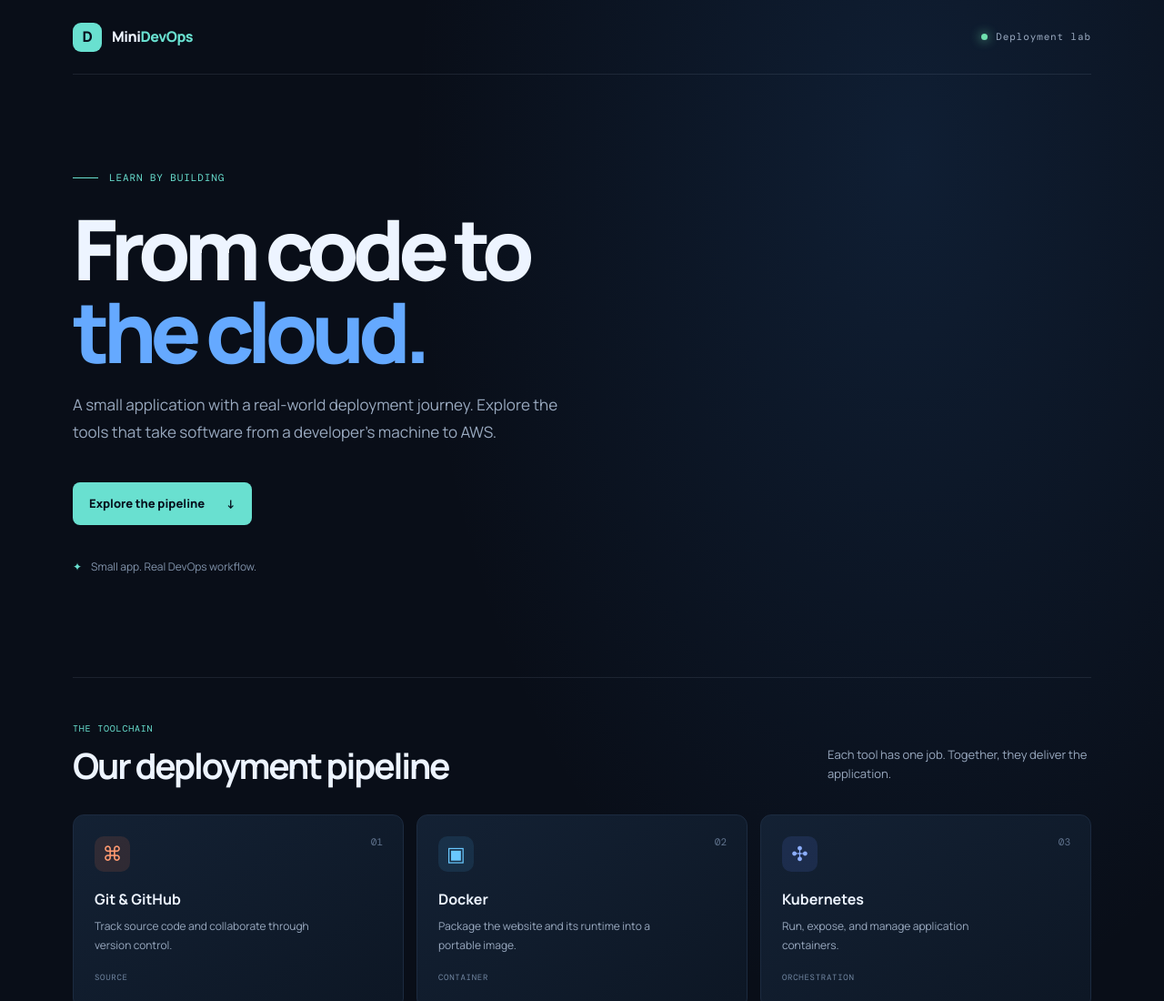
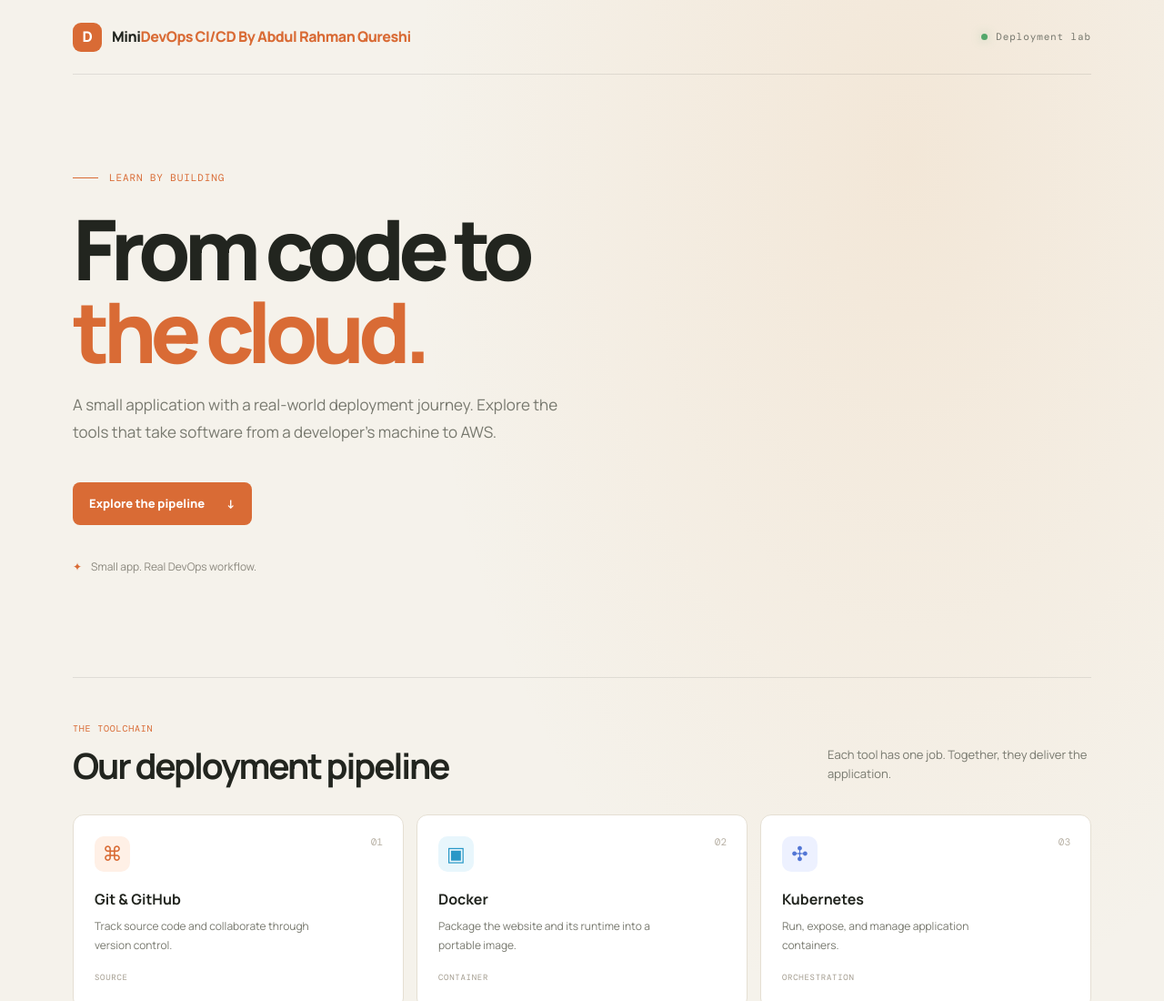
Before and after one commit to hajiqureshi26/mini-devops, a plain HTML site: page index.html in a window 1280 px wide. Shown: the top 1100 px of the page at 91% size. Drawn offline with nearby package versions, Linux system fonts and the light colour scheme.

Commit message:
first CI/CD Update

```diff
--- a/index.html
+++ b/index.html
@@ -1,5 +1,6 @@
 <!DOCTYPE html>
 <html lang="en">
+
 <head>
     <meta charset="UTF-8">
     <meta name="viewport" content="width=device-width, initial-scale=1.0">
@@ -7,12 +8,14 @@
     <title>Mini DevOps Project</title>
     <link rel="stylesheet" href="style.css">
 </head>
+
 <body>
     <header class="site-header">
         <a class="brand" href="#" aria-label="Mini DevOps home">
             <span class="brand-mark">D</span>
-      <span>Mini<span class="brand-accent">DevOps</span></span>
+            <span>Mini<span class="brand-accent">DevOps CI/CD By Abdul Rahman Qureshi </span></span>
         </a>
+
         <span class="status"><span class="status-dot"></span> Deployment lab</span>
     </header>
 
@@ -109,4 +112,5 @@
         <span class="version">VERSION 1.0.0</span>
     </footer>
 </body>
+
 </html>
--- a/style.css
+++ b/style.css
@@ -1,121 +1,428 @@
 @import url('https://fonts.googleapis.com/css2?family=DM+Mono:wght@400;500&family=Manrope:wght@400;500;600;700;800&display=swap');
-
 :root {
-  color-scheme: dark;
-  --bg: #090e18;
-  --panel: #101a2a;
-  --panel-border: #1c2b40;
-  --text: #edf4ff;
-  --muted: #9aaac0;
-  --blue: #65a9ff;
-  --cyan: #69e0d0;
+    color-scheme: light;
+    --bg: #f5f2eb;
+    --panel: #ffffff;
+    --panel-border: #e5dfd3;
+    --text: #22251f;
+    --muted: #77786e;
+    --blue: #d96b35;
+    --cyan: #d96b35;
 }
 
-* { box-sizing: border-box; }
-html { scroll-behavior: smooth; }
+* {
+    box-sizing: border-box;
+}
+
+html {
+    scroll-behavior: smooth;
+}
+
 body {
     margin: 0;
-  background:
-    radial-gradient(ellipse at 78% 9%, rgba(44, 105, 177, .18), transparent 34rem),
-    var(--bg);
+    background: radial-gradient(ellipse at 78% 9%, rgba(230, 173, 113, .16), transparent 34rem), var(--bg);
     color: var(--text);
     font-family: 'Manrope', sans-serif;
     line-height: 1.6;
 }
-a { color: inherit; text-decoration: none; }
-.site-header, main, footer { width: min(1120px, calc(100% - 48px)); margin-inline: auto; }
+
+a {
+    color: inherit;
+    text-decoration: none;
+}
+
+.site-header,
+main,
+footer {
+    width: min(1120px, calc(100% - 48px));
+    margin-inline: auto;
+}
+
 .site-header {
     height: 82px;
     display: flex;
     align-items: center;
     justify-content: space-between;
-  border-bottom: 1px solid rgba(154, 170, 192, .13);
+    border-bottom: 1px solid rgba(34, 37, 31, .10);
 }
-.brand { display: inline-flex; align-items: center; gap: 11px; font-weight: 800; letter-spacing: -.5px; }
+
+.brand {
+    display: inline-flex;
+    align-items: center;
+    gap: 11px;
+    font-weight: 800;
+    letter-spacing: -.5px;
+}
+
 .brand-mark {
-  width: 32px; height: 32px; display: grid; place-items: center;
-  border-radius: 9px; color: #07111e; background: var(--cyan); font-weight: 800;
+    width: 32px;
+    height: 32px;
+    display: grid;
+    place-items: center;
+    border-radius: 9px;
+    color: #fff;
+    background: #d96b35;
+    font-weight: 800;
 }
-.brand-accent { color: var(--cyan); }
-.status, .eyebrow, .section-kicker, .tool-tag, .version {
+
+.brand-accent {
+    color: #d96b35;
+}
+
+.status,
+.eyebrow,
+.section-kicker,
+.tool-tag,
+.version {
     font-family: 'DM Mono', monospace;
     letter-spacing: .08em;
 }
-.status { color: var(--muted); font-size: 11px; display: flex; gap: 9px; align-items: center; }
-.status-dot { width: 7px; height: 7px; border-radius: 50%; background: #6fe0ae; box-shadow: 0 0 12px #6fe0ae; }
-.hero { padding: 105px 0 112px; max-width: 760px; }
-.eyebrow { color: var(--cyan); font-size: 11px; display: flex; align-items: center; gap: 12px; }
-.eyebrow-line { width: 28px; height: 1px; background: var(--cyan); }
-h1 { margin: 23px 0 20px; font-size: clamp(54px, 8vw, 92px); line-height: .99; letter-spacing: -.075em; font-weight: 800; }
-h1 span, .goal-copy h2 span { color: var(--blue); }
-.intro { max-width: 570px; color: var(--muted); font-size: 17px; line-height: 1.8; }
+
+.status {
+    color: var(--muted);
+    font-size: 11px;
+    display: flex;
+    gap: 9px;
+    align-items: center;
+}
+
+.status-dot {
+    width: 7px;
+    height: 7px;
+    border-radius: 50%;
+    background: #53a76b;
+    box-shadow: 0 0 12px rgba(83, 167, 107, .4);
+}
+
+.hero {
+    padding: 105px 0 112px;
+    max-width: 760px;
+}
+
+.eyebrow {
+    color: #d96b35;
+    font-size: 11px;
+    display: flex;
+    align-items: center;
+    gap: 12px;
+}
+
+.eyebrow-line {
+    width: 28px;
+    height: 1px;
+    background: #d96b35;
+}
+
+h1 {
+    margin: 23px 0 20px;
+    font-size: clamp(54px, 8vw, 92px);
+    line-height: .99;
+    letter-spacing: -.075em;
+    font-weight: 800;
+}
+
+h1 span,
+.goal-copy h2 span {
+    color: #d96b35;
+}
+
+.intro {
+    max-width: 570px;
+    color: var(--muted);
+    font-size: 17px;
+    line-height: 1.8;
+}
+
 .primary-link {
-  display: inline-flex; align-items: center; gap: 24px; margin-top: 22px;
-  padding: 13px 18px; border-radius: 8px; background: var(--cyan);
-  color: #07111e; font-size: 13px; font-weight: 800; transition: transform .2s, background .2s;
+    display: inline-flex;
+    align-items: center;
+    gap: 24px;
+    margin-top: 22px;
+    padding: 13px 18px;
+    border-radius: 8px;
+    background: #d96b35;
+    color: #ffffff;
+    font-size: 13px;
+    font-weight: 800;
+    transition: transform .2s, background .2s;
 }
-.primary-link:hover { transform: translateY(-2px); background: #91f2e5; }
-.hero-note { display: flex; gap: 10px; align-items: center; margin-top: 36px; color: #8294ac; font-size: 12px; }
-.note-icon { color: var(--cyan); }
-.pipeline-section { padding: 48px 0 100px; border-top: 1px solid rgba(154, 170, 192, .13); }
-.section-heading { display: flex; align-items: end; justify-content: space-between; gap: 24px; margin-bottom: 30px; }
-.section-kicker { color: var(--cyan); font-size: 10px; margin: 0 0 9px; }
-h2 { font-size: clamp(27px, 4vw, 39px); letter-spacing: -.055em; line-height: 1.2; margin: 0; }
-.section-description { max-width: 290px; color: var(--muted); font-size: 13px; margin: 0 0 4px; }
-.tool-grid { display: grid; grid-template-columns: repeat(3, 1fr); gap: 14px; }
+
+.primary-link:hover {
+    transform: translateY(-2px);
+    background: #b95426;
+}
+
+.hero-note {
+    display: flex;
+    gap: 10px;
+    align-items: center;
+    margin-top: 36px;
+    color: #8b887e;
+    font-size: 12px;
+}
+
+.note-icon {
+    color: #d96b35;
+}
+
+.pipeline-section {
+    padding: 48px 0 100px;
+    border-top: 1px solid rgba(34, 37, 31, .10);
+}
+
+.section-heading {
+    display: flex;
+    align-items: end;
+    justify-content: space-between;
+    gap: 24px;
+    margin-bottom: 30px;
+}
+
+.section-kicker {
+    color: #d96b35;
+    font-size: 10px;
+    margin: 0 0 9px;
+}
+
+h2 {
+    font-size: clamp(27px, 4vw, 39px);
+    letter-spacing: -.055em;
+    line-height: 1.2;
+    margin: 0;
+}
+
+.section-description {
+    max-width: 290px;
+    color: var(--muted);
+    font-size: 13px;
+    margin: 0 0 4px;
+}
+
+.tool-grid {
+    display: grid;
+    grid-template-columns: repeat(3, 1fr);
+    gap: 14px;
+}
+
 .tool-card {
-  position: relative; min-height: 205px; padding: 23px;
-  background: linear-gradient(145deg, rgba(20, 34, 53, .96), rgba(13, 23, 37, .96));
-  border: 1px solid var(--panel-border); border-radius: 12px;
-  transition: border-color .2s, transform .2s;
+    position: relative;
+    min-height: 205px;
+    padding: 23px;
+    background: #ffffff;
+    border: 1px solid var(--panel-border);
+    border-radius: 12px;
+    transition: border-color .2s, transform .2s, box-shadow .2s;
 }
-.tool-card:hover { border-color: #42658b; transform: translateY(-3px); }
-.tool-number { position: absolute; top: 22px; right: 22px; color: #60738d; font: 11px 'DM Mono', monospace; }
-.tool-icon { width: 39px; height: 39px; display: grid; place-items: center; border-radius: 10px; font-size: 22px; margin-bottom: 18px; }
-.git-icon { color: #ff9a71; background: rgba(255, 125, 76, .12); }
-.docker-icon { color: #69c8ff; background: rgba(65, 173, 238, .12); }
-.k8s-icon { color: #8caeff; background: rgba(91, 132, 255, .13); }
-.terraform-icon { color: #b8a0ff; background: rgba(144, 105, 255, .13); }
-.actions-icon { color: #f2c47d; background: rgba(242, 196, 125, .12); }
-.aws-icon { color: #ffc36c; background: rgba(255, 177, 75, .12); }
-.tool-card h3 { margin: 0 0 7px; font-size: 16px; }
-.tool-card p { margin: 0; max-width: 270px; color: var(--muted); font-size: 12px; line-height: 1.7; }
-.tool-tag { display: inline-block; margin-top: 18px; color: #7287a2; font-size: 9px; }
+
+.tool-card:hover {
+    border-color: #d96b35;
+    transform: translateY(-3px);
+    box-shadow: 0 12px 30px rgba(70, 50, 30, .07);
+}
+
+.tool-number {
+    position: absolute;
+    top: 22px;
+    right: 22px;
+    color: #b8b1a5;
+    font: 11px 'DM Mono', monospace;
+}
+
+.tool-icon {
+    width: 39px;
+    height: 39px;
+    display: grid;
+    place-items: center;
+    border-radius: 10px;
+    font-size: 22px;
+    margin-bottom: 18px;
+}
+
+.git-icon {
+    color: #d96b35;
+    background: #fff0e6;
+}
+
+.docker-icon {
+    color: #2998c7;
+    background: #e8f6fc;
+}
+
+.k8s-icon {
+    color: #5276d5;
+    background: #edf1ff;
+}
+
+.terraform-icon {
+    color: #7854c7;
+    background: #f1ebff;
+}
+
+.actions-icon {
+    color: #9b761b;
+    background: #fff5d9;
+}
+
+.aws-icon {
+    color: #b87522;
+    background: #fff0d9;
+}
+
+.tool-card h3 {
+    margin: 0 0 7px;
+    font-size: 16px;
+}
+
+.tool-card p {
+    margin: 0;
+    max-width: 270px;
+    color: var(--muted);
+    font-size: 12px;
+    line-height: 1.7;
+}
+
+.tool-tag {
+    display: inline-block;
+    margin-top: 18px;
+    color: #a29b8e;
+    font-size: 9px;
+}
+
 .goal-section {
-  display: grid; grid-template-columns: 1fr 1fr; align-items: center; gap: 54px;
-  padding: 53px; border: 1px solid var(--panel-border); border-radius: 16px;
-  background: linear-gradient(120deg, rgba(17, 31, 49, .95), rgba(12, 21, 35, .9));
+    display: grid;
+    grid-template-columns: 1fr 1fr;
+    align-items: center;
+    gap: 54px;
+    padding: 53px;
+    border: 1px solid var(--panel-border);
+    border-radius: 16px;
+    background: #fffdf9;
     margin-bottom: 90px;
 }
-.goal-copy > p:last-child { color: var(--muted); font-size: 13px; line-height: 1.85; margin: 17px 0 0; }
-.goal-terminal { overflow: hidden; border: 1px solid #263a52; border-radius: 10px; background: #080e17; box-shadow: 0 18px 45px rgba(0,0,0,.2); }
-.terminal-top { height: 37px; display: flex; align-items: center; gap: 6px; padding: 0 13px; background: #111d2c; }
-.terminal-top > span { width: 7px; height: 7px; border-radius: 50%; background: #53657b; }
-.terminal-top small { margin-left: 8px; color: #8b9cb1; font: 10px 'DM Mono', monospace; }
-.terminal-body { padding: 17px 19px 20px; font: 10px/2.1 'DM Mono', monospace; }
-.terminal-body p { margin: 0; color: #d9e6f5; overflow-wrap: anywhere; }
-.terminal-body b { color: var(--cyan); }
-.terminal-body .terminal-muted { color: #8194ab; }
-.terminal-body .terminal-success { color: #73e0ad; margin-top: 5px; }
+
+.goal-copy>p:last-child {
+    color: var(--muted);
+    font-size: 13px;
+    line-height: 1.85;
+    margin: 17px 0 0;
+}
+
+.goal-terminal {
+    overflow: hidden;
+    border: 1px solid #ded8ce;
+    border-radius: 10px;
+    background: #242720;
+    box-shadow: 0 18px 45px rgba(0, 0, 0, .08);
+}
+
+.terminal-top {
+    height: 37px;
+    display: flex;
+    align-items: center;
+    gap: 6px;
+    padding: 0 13px;
+    background: #32362e;
+}
+
+.terminal-top>span {
+    width: 7px;
+    height: 7px;
+    border-radius: 50%;
+    background: #b7b6aa;
+}
+
+.terminal-top small {
+    margin-left: 8px;
+    color: #c3c3b8;
+    font: 10px 'DM Mono', monospace;
+}
+
+.terminal-body {
+    padding: 17px 19px 20px;
+    font: 10px/2.1 'DM Mono', monospace;
+}
+
+.terminal-body p {
+    margin: 0;
+    color: #f0eee5;
+    overflow-wrap: anywhere;
+}
+
+.terminal-body b {
+    color: #e89a63;
+}
+
+.terminal-body .terminal-muted {
+    color: #a9ad9f;
+}
+
+.terminal-body .terminal-success {
+    color: #8ed4a0;
+    margin-top: 5px;
+}
+
 footer {
-  min-height: 83px; display: flex; justify-content: space-between; align-items: center; gap: 16px;
-  border-top: 1px solid rgba(154, 170, 192, .13); color: #8294ac; font-size: 10px;
+    min-height: 83px;
+    display: flex;
+    justify-content: space-between;
+    align-items: center;
+    gap: 16px;
+    border-top: 1px solid rgba(34, 37, 31, .10);
+    color: #8b887e;
+    font-size: 10px;
 }
-.footer-brand { color: var(--text); font-weight: 800; font-size: 12px; }
-.version { font-size: 9px; }
+
+.footer-brand {
+    color: var(--text);
+    font-weight: 800;
+    font-size: 12px;
+}
+
+.version {
+    font-size: 9px;
+}
 
 @media (max-width: 760px) {
-  .hero { padding: 78px 0 82px; }
-  .section-heading { display: block; }
-  .section-description { margin-top: 12px; }
-  .tool-grid { grid-template-columns: repeat(2, 1fr); }
-  .goal-section { grid-template-columns: 1fr; gap: 30px; padding: 28px; }
+    .hero {
+        padding: 78px 0 82px;
     }
+    .section-heading {
+        display: block;
+    }
+    .section-description {
+        margin-top: 12px;
+    }
+    .tool-grid {
+        grid-template-columns: repeat(2, 1fr);
+    }
+    .goal-section {
+        grid-template-columns: 1fr;
+        gap: 30px;
+        padding: 28px;
+    }
+}
+
 @media (max-width: 480px) {
-  .site-header, main, footer { width: min(100% - 32px, 1120px); }
-  .status { font-size: 9px; }
-  .tool-grid { grid-template-columns: 1fr; }
-  .tool-card { min-height: 180px; }
-  footer { flex-wrap: wrap; padding: 22px 0; }
-  footer > span:nth-child(2) { order: 3; width: 100%; }
+    .site-header,
+    main,
+    footer {
+        width: min(100% - 32px, 1120px);
     }
+    .status {
+        font-size: 9px;
+    }
+    .tool-grid {
+        grid-template-columns: 1fr;
+    }
+    .tool-card {
+        min-height: 180px;
+    }
+    footer {
+        flex-wrap: wrap;
+        padding: 22px 0;
+    }
+    footer>span:nth-child(2) {
+        order: 3;
+        width: 100%;
+    }
+}
```
Lines whose indentation alone changed are shown as unchanged.
